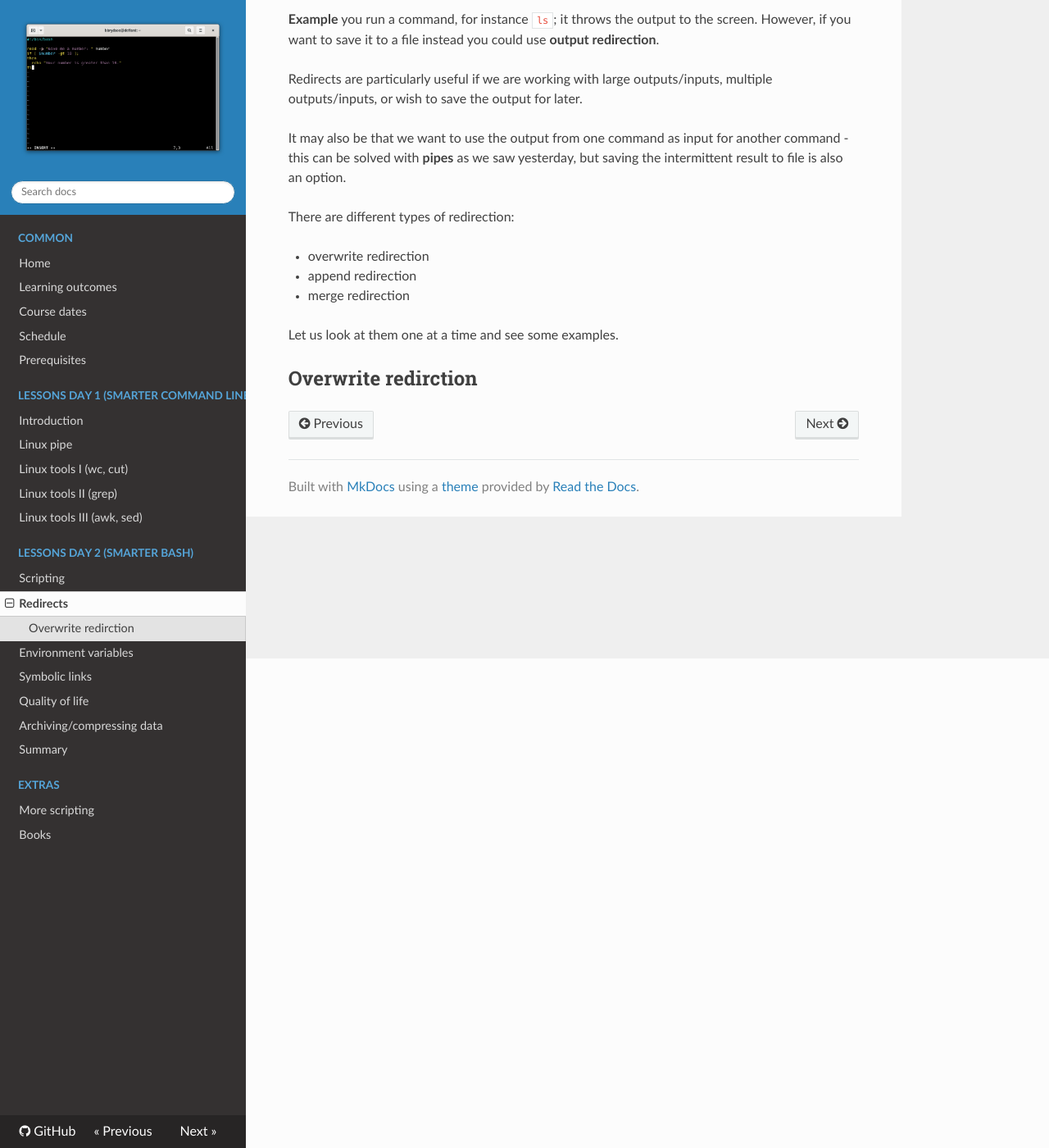
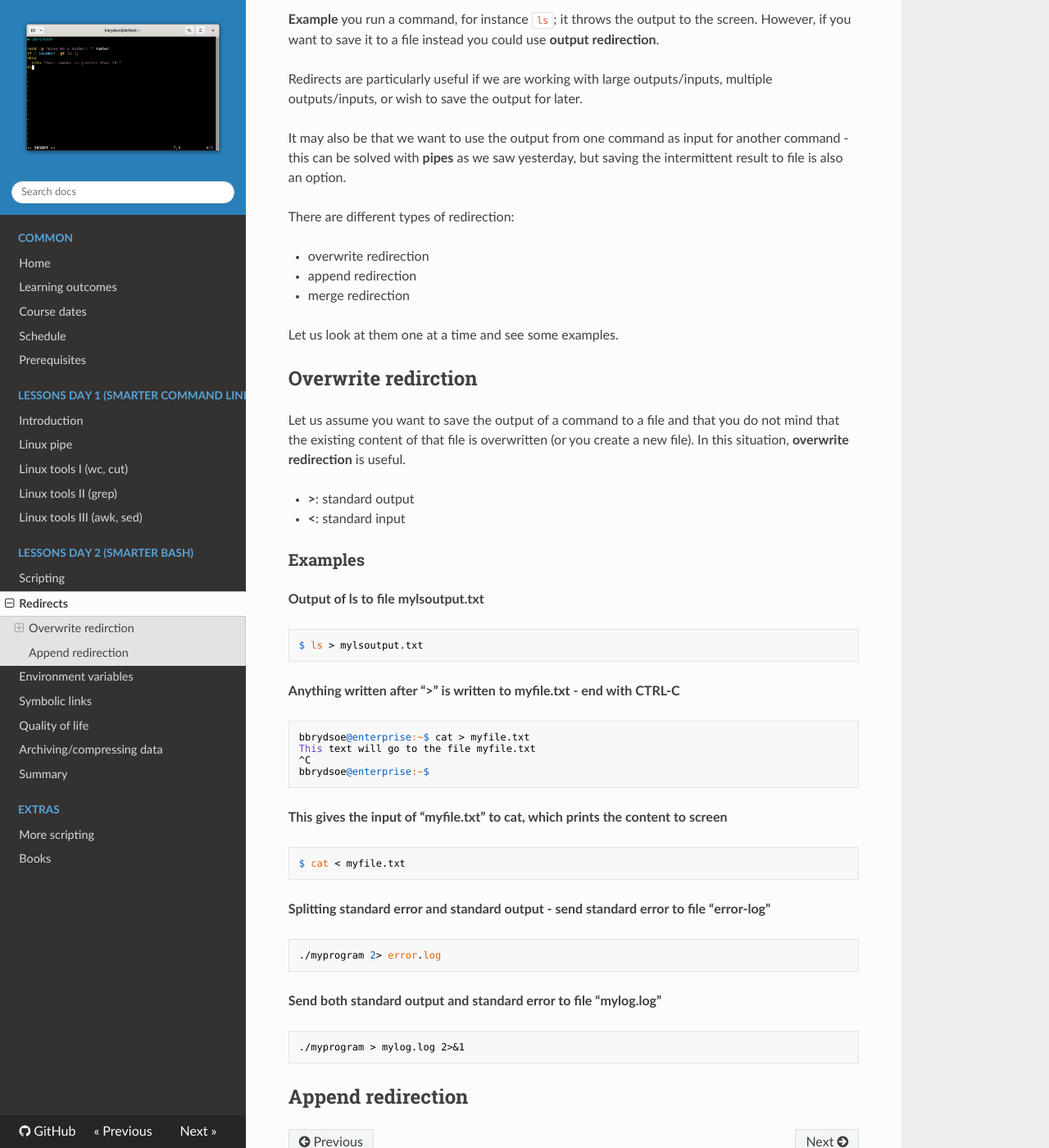
Before and after one commit to UPPMAX/linux-command-line-201, an MkDocs documentation site: the page built from docs/sessions/redirects.md, in a window 1280 px wide and 1400 px high, scrolled down 597 px. Shown: the whole window at 82% size. Built offline with MkDocs 1.6.1, drawn with Linux system fonts in a browser that asks for light colours; nearby versions of some CDN libraries.

Commit message:
Writing something about overwrite redirection

````diff
--- a/docs/sessions/redirects.md
+++ b/docs/sessions/redirects.md
@@ -30,3 +30,40 @@ There are different types of redirection:
 Let us look at them one at a time and see some examples.
 
 ## Overwrite redirction
+
+Let us assume you want to save the output of a command to a file and that you do not mind that the existing content of that file is overwritten (or you create a new file). In this situation, **overwrite redirection** is useful.
+
+- **>**: standard output
+- **<**: standard input
+
+### Examples
+
+**Output of ls to file mylsoutput.txt**
+```bash
+$ ls > mylsoutput.txt
+```
+
+**Anything written after ">" is written to myfile.txt - end with CTRL-C**
+```bash
+bbrydsoe@enterprise:~$ cat > myfile.txt
+This text will go to the file myfile.txt
+^C
+bbrydsoe@enterprise:~$
+```
+
+**This gives the input of "myfile.txt" to cat, which prints the content to screen**
+```bash
+$ cat < myfile.txt
+```
+
+**Splitting standard error and standard output - send standard error to file "error-log"**
+```bash
+./myprogram 2> error.log
+```
+
+**Send both standard output and standard error to file "mylog.log"**
+```bash
+./myprogram > mylog.log 2>&1
+```
+
+## Append redirection
````
